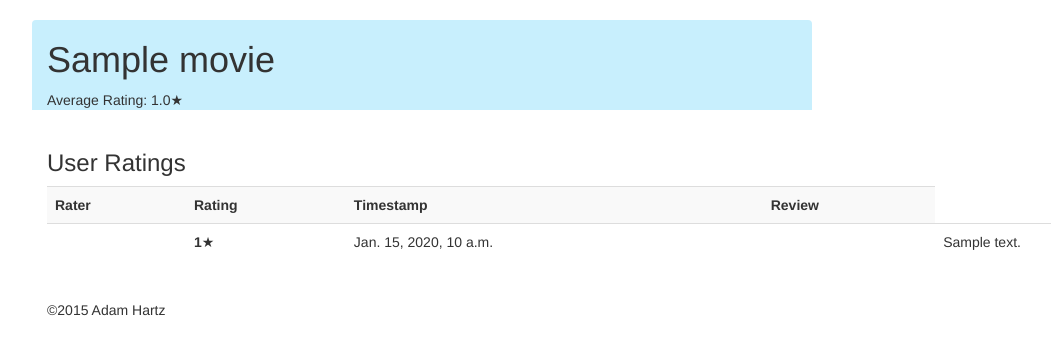
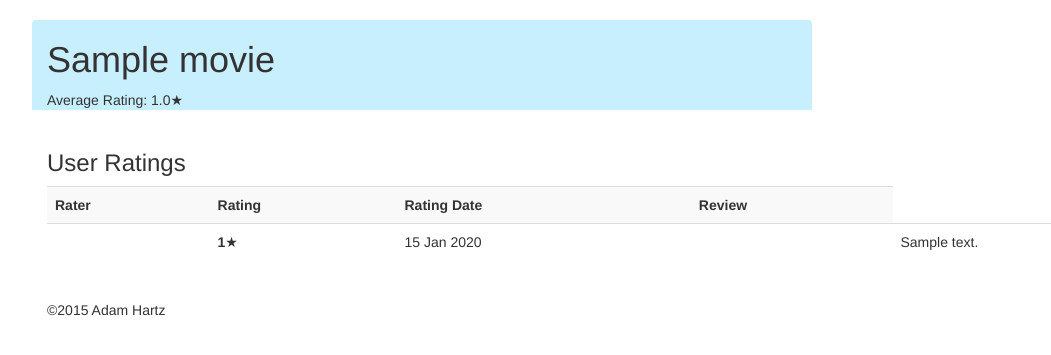
Before and after one commit to ahartz1/movieratings, a Django app: page /movies/1 in a window 1280 px wide. Shown: the part 52-407 px from the top of the page, without its empty margins (23-1074 px from the left). Run offline with Django 3.2, Linux system fonts and the light colour scheme; tables that the repository leaves empty hold one stand-in row (values such as "Sample post"); some libraries are stand-ins or nearby versions.

Commit message:
Rename Timestamp to Rating Date on movie_detail

```diff
--- a/movieratings/lensview/templates/lensview/movie_detail.html
+++ b/movieratings/lensview/templates/lensview/movie_detail.html
@@ -43,14 +43,14 @@
   <tr>
     <th>Rater</th>
     <th>Rating</th>
-    <th>Timestamp</th>
+    <th>Rating Date</th>
     <th>Review</th>
   </tr>
   {% for rating in ratings %}
     <tr>
       <td><b><a href="{% url 'user_detail' rating.rater.pk %}">{{ rating.rater.user.username }}</a></b></td>
       <td><b>{{ rating.stars }}</b>&#9733;</td>
-      <td>{{ rating.timestamp }}<td>
+      <td>{{ rating.timestamp|date:"d M Y" }}<td>
         {% if rating.review %}
         <td>{{ rating.review }}</td>
         {% endif %}
--- a/movieratings/templates/base.html
+++ b/movieratings/templates/base.html
@@ -2,11 +2,14 @@
 {% load staticfiles %}
 {% load bootstrap3 %}
 {% load bootstrap_themes %}
-{% bootstrap_styles theme='simplex' type='min.css' %}
+{% bootstrap_styles theme='paper' type='min.css' %}
 
 <html lang="en">
 
 <head>
+  <meta charset="utf-8">
+   <meta http-equiv="X-UA-Compatible" content="IE=edge">
+   <meta name="viewport" content="width=device-width, initial-scale=1">
   <title>{% block title %}MovieLens 1M Database Viewer{% endblock %}</title>
   {% bootstrap_css %}
   {% bootstrap_javascript jquery=True %}
```
